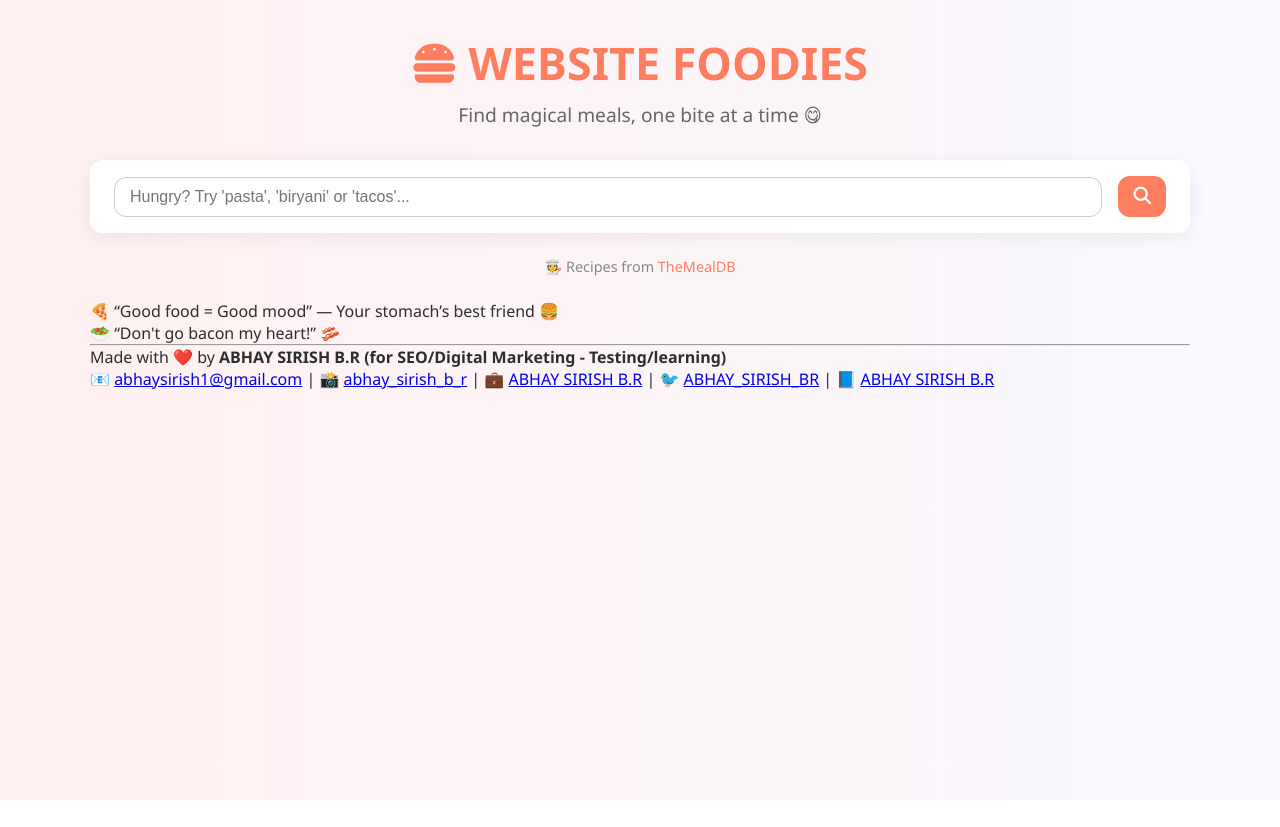
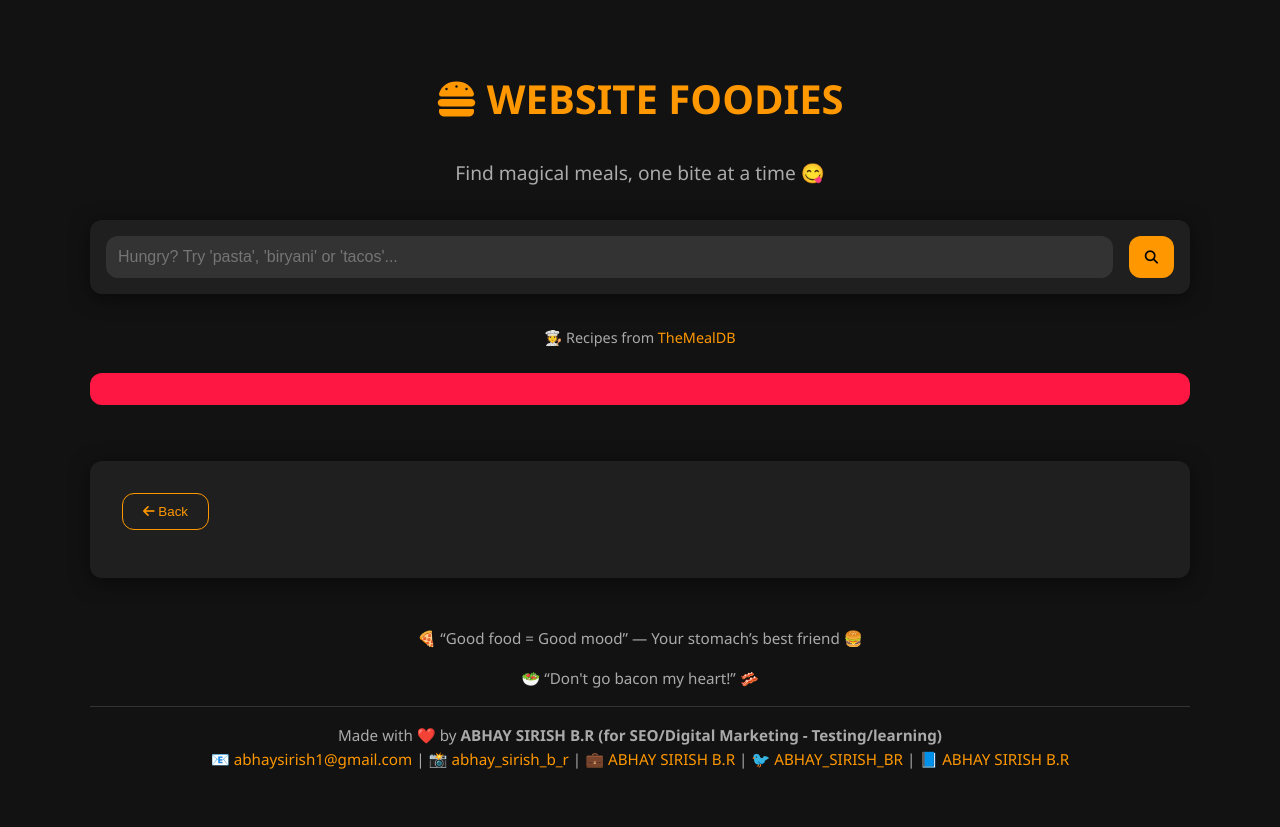
Before and after one commit to ABHAYSIRISHBR/SEO, a plain HTML site: page index.html in a window 1280 px wide. Before the commit the page ends 800 px from the top, so only its background shows below. Drawn offline with Linux system fonts and the light colour scheme.

Commit message:
style.css

```diff
--- a/style.css
+++ b/style.css
@@ -1,31 +1,26 @@
-* {
-  margin: 0;
-  padding: 0;
-  box-sizing: border-box;
-}
-
 :root {
-  --primary: #ff7e5f;
-  --primary-dark: #eb5e41;
-  --accent: #0ba360;
-  --light-bg: #f8f9fa;
-  --text-color: #2d2d2d;
+  --bg: #121212;
+  --card: #1f1f1f;
+  --primary: #ff9800;
+  --primary-dark: #e68900;
+  --accent: #4caf50;
+  --text: #f4f4f4;
+  --muted: #aaaaaa;
+  --shadow: 0 4px 20px rgba(0, 0, 0, 0.5);
   --radius: 12px;
-  --shadow: 0 4px 20px rgba(0, 0, 0, 0.06);
-  --transition: all 0.3s ease;
 }
 
 body {
-  font-family: 'Segoe UI', Tahoma, Geneva, Verdana, sans-serif;
-  background: linear-gradient(to right, #fff0f0, #f9f9ff);
-  color: var(--text-color);
+  background-color: var(--bg);
+  color: var(--text);
+  font-family: 'Segoe UI', sans-serif;
+  line-height: 1.6;
   padding: 2rem;
-  min-height: 100vh;
 }
 
 .container {
   max-width: 1100px;
-  margin: 0 auto;
+  margin: auto;
 }
 
 .hero {
@@ -34,93 +29,96 @@ body {
 }
 
 .hero h1 {
-  font-size: 2.8rem;
+  font-size: 2.5rem;
   color: var(--primary);
-  margin-bottom: 0.5rem;
 }
 
 .subheading {
   font-size: 1.2rem;
-  color: #666;
+  color: var(--muted);
 }
 
 .search-card {
+  background-color: var(--card);
   display: flex;
-  justify-content: center;
-  align-items: center;
   gap: 1rem;
-  background: white;
-  padding: 1rem 1.5rem;
+  padding: 1rem;
   border-radius: var(--radius);
   box-shadow: var(--shadow);
-  margin-bottom: 1.5rem;
+  margin-bottom: 2rem;
 }
 
 .search-card input {
   flex: 1;
-  padding: 10px 15px;
-  border: 1px solid #ccc;
+  padding: 0.75rem;
+  border: none;
   border-radius: var(--radius);
   font-size: 1rem;
-  transition: var(--transition);
+  background: #333;
+  color: var(--text);
 }
 
 .search-card input:focus {
-  border-color: var(--primary);
-  outline: none;
+  outline: 2px solid var(--primary);
 }
 
 .search-card button {
-  padding: 10px 15px;
-  background-color: var(--primary);
+  background: var(--primary);
+  color: black;
   border: none;
+  padding: 0.75rem 1rem;
   border-radius: var(--radius);
-  color: white;
-  font-size: 1.1rem;
   cursor: pointer;
-  transition: var(--transition);
+  transition: 0.3s ease;
 }
 
 .search-card button:hover {
-  background-color: var(--primary-dark);
+  background: var(--primary-dark);
 }
 
 .info-bar {
   text-align: center;
   font-size: 0.9rem;
-  color: #888;
   margin-bottom: 1.5rem;
+  color: var(--muted);
 }
 
 .info-bar a {
   color: var(--primary);
   text-decoration: none;
-  font-weight: 500;
+}
+
+.error {
+  background: #ff1744;
+  color: white;
+  padding: 1rem;
+  border-radius: var(--radius);
+  text-align: center;
+  margin-bottom: 1.5rem;
 }
 
 .meals-container {
   display: grid;
-  grid-template-columns: repeat(auto-fill, minmax(260px, 1fr));
+  grid-template-columns: repeat(auto-fill, minmax(240px, 1fr));
   gap: 1.5rem;
 }
 
 .meal {
-  background: white;
+  background: var(--card);
   border-radius: var(--radius);
   overflow: hidden;
   box-shadow: var(--shadow);
-  transition: var(--transition);
   cursor: pointer;
+  transition: transform 0.3s ease;
 }
 
 .meal:hover {
-  transform: translateY(-5px);
-  box-shadow: 0 8px 16px rgba(0, 0, 0, 0.1);
+  transform: scale(1.03);
 }
 
 .meal img {
   width: 100%;
-  height: 180px;
+  height: 160px;
   object-fit: cover;
 }
 
@@ -131,139 +129,116 @@ body {
 
 .meal-title {
   font-size: 1.2rem;
-  color: var(--primary-dark);
-  margin-bottom: 0.5rem;
+  color: var(--primary);
 }
 
 .meal-category {
-  background-color: var(--light-bg);
+  background-color: var(--bg);
+  color: var(--accent);
+  font-size: 0.8rem;
   padding: 5px 10px;
   border-radius: 20px;
-  font-size: 0.8rem;
-  color: var(--accent);
+  margin-top: 0.5rem;
+  display: inline-block;
 }
 
 #meal-details {
-  background-color: white;
+  background-color: var(--card);
+  border-radius: var(--radius);
   padding: 2rem;
+  box-shadow: var(--shadow);
   margin-top: 2rem;
-  border-radius: var(--radius);
-  box-shadow: var(--shadow);
 }
 
 .btn-back {
   background: transparent;
   border: 1px solid var(--primary);
   color: var(--primary);
-  padding: 8px 16px;
+  padding: 10px 20px;
   border-radius: var(--radius);
+  margin-bottom: 1rem;
   cursor: pointer;
-  margin-bottom: 1.5rem;
 }
 
 .btn-back:hover {
   background: var(--primary);
-  color: white;
+  color: black;
 }
 
 .meal-details-content {
-  display: flex;
-  flex-direction: column;
-  align-items: center;
+  text-align: center;
 }
 
 .meal-details-img {
   width: 100%;
   max-width: 400px;
   border-radius: var(--radius);
-  margin-bottom: 1.5rem;
+  margin-bottom: 1rem;
 }
 
 .meal-details-title {
   font-size: 2rem;
-  margin-bottom: 0.5rem;
   color: var(--primary);
-  text-align: center;
 }
 
 .meal-details-category span {
-  background-color: var(--light-bg);
-  padding: 5px 12px;
-  border-radius: 20px;
   color: var(--accent);
+  font-size: 1rem;
 }
 
 .meal-details-instructions {
+  text-align: left;
+  margin: 1rem auto;
   max-width: 700px;
-  margin-top: 1rem;
-  margin-bottom: 2rem;
-  text-align: justify;
   line-height: 1.6;
 }
 
 .ingredients-list {
+  list-style: none;
   display: grid;
   grid-template-columns: repeat(auto-fill, minmax(180px, 1fr));
   gap: 10px;
-  list-style: none;
-  margin: 1.5rem 0;
-  padding: 0;
+  margin-top: 1rem;
 }
 
 .ingredients-list li {
-  background: var(--light-bg);
+  background: #333;
   padding: 10px;
   border-radius: var(--radius);
   display: flex;
   align-items: center;
-  font-size: 0.95rem;
 }
 
 .ingredients-list i {
+  color: var(--accent);
   margin-right: 8px;
-  color: var(--accent);
 }
 
 .youtube-link {
   background: #ff0000;
   color: white;
-  padding: 10px 20px;
+  padding: 10px 16px;
   border-radius: var(--radius);
   text-decoration: none;
-  font-weight: 500;
+  margin-top: 1rem;
   display: inline-block;
-  margin-top: 1rem;
 }
 
-.youtube-link i {
-  margin-right: 8px;
+.footer {
+  text-align: center;
+  margin-top: 3rem;
+  font-size: 0.95rem;
+  color: var(--muted);
 }
 
-.error {
-  color: #b30000;
-  background-color: #ffe6e6;
-  border: 1px solid #ff7e5f;
-  padding: 1rem;
-  text-align: center;
-  border-radius: var(--radius);
-  margin-bottom: 1.5rem;
+.footer a {
+  color: var(--primary);
+  text-decoration: none;
 }
 
-.hidden {
-  display: none;
+hr {
+  margin: 1rem 0;
+  border: none;
+  height: 1px;
+  background-color: #333;
 }
-
-@media (max-width: 600px) {
-  .search-card {
-    flex-direction: column;
-  }
-
-  .search-card input,
-  .search-card button {
-    width: 100%;
-  }
-
-  .ingredients-list {
-    grid-template-columns: 1fr;
-  }
-}
```
